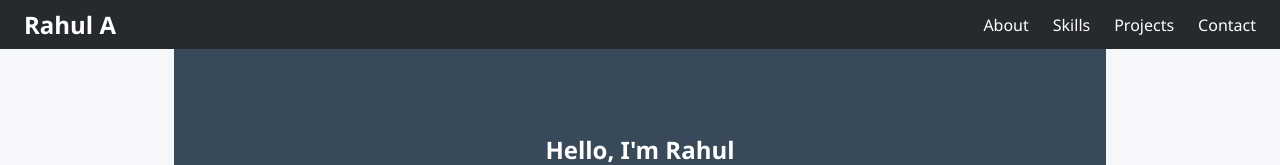
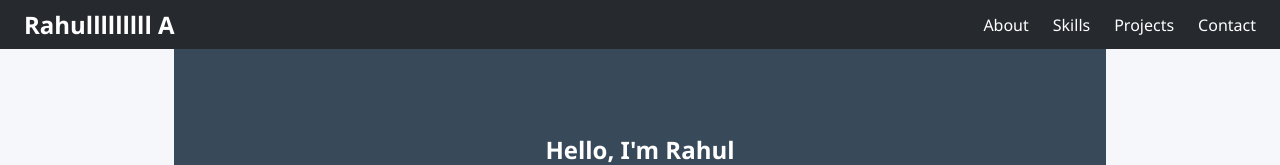
Before and after one commit to RahulA075/portfolio-rahula, a plain HTML site: page index.html in a window 1280 px wide. Shown: the top 165 px of the page. Drawn offline with Linux system fonts and the light colour scheme.

Commit message:
Update index.html

```diff
--- a/index.html
+++ b/index.html
@@ -8,7 +8,7 @@
 </head>
 <body>
     <nav>
-        <div class="logo">Rahul A</div>
+        <div class="logo">Rahulllllllll A</div>
         <ul>
             <li><a href="#about">About</a></li>
             <li><a href="#skills">Skills</a></li>
```
